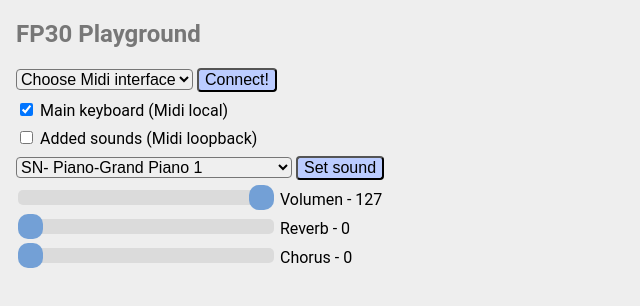
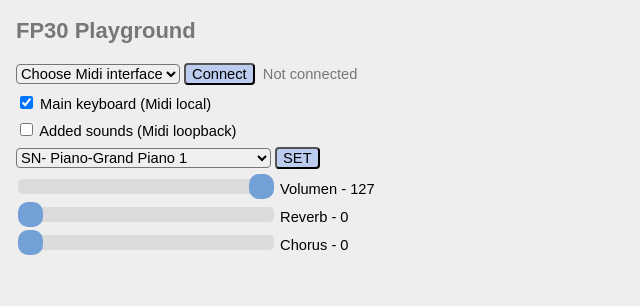
Before and after one commit to JJulio/FP30test, a plain HTML site: page index.html in a window 1280 px wide. Shown: the whole page, without its empty margins (0-640 px from the left). Drawn offline with nearby package versions, Linux system fonts and the light colour scheme.

Commit message:
Update index.html

```diff
--- a/index.html
+++ b/index.html
@@ -9,26 +9,25 @@
 <style>
 
     body{
-	font-family:'Roboto',sans-serif;
-	font-size:12pt;
+	font-family:sans-serif;
+	font-size:11pt;
 	background-color:#eeeeee
 	}
 
 	h2{
-	font-family:'Roboto',sans-serif;
 	color:#777777;
 	margin-left:8px;
 	}
 
 	select{
-	font-size:12pt;
+	font-size:11pt;
 	border-radius: 4px;
 	}
 
 	button{
-	font-size:12pt;
+	font-size:11pt;
 	border-radius: 4px;
-	background-color:#bbccff;
+	background-color:#bbccee;
 	}
 
 	div{
@@ -114,7 +113,7 @@ function selectedSound(){
 	if (midioutput){
 		midioutput.send([0xb0+part,0x00,msb]);  // bank msb
 		midioutput.send([0xb0+part,0x20,lsb]);  // bank lsb
-		midioutput.send([0xc0+part,pc]);        // program change
+		midioutput.send([0xc0+part,pc-1]);        // program change
 		}
 }
 
@@ -162,7 +161,9 @@ function selectedInterface(){
 	if (midiOut[i].name == interfacename){
 		// Connect midioutput
 		midioutput = midiOut[i]
-		alert("Connected to: "+midioutput.name)
+		//alert("Connected to: "+midioutput.name)
+		$("#con").text("Connected!");
+		$("#con").css("color","#008000");
 		break;
 	}
   midiinput = midiIn[selectint.options[selectint.selectedIndex].index-1]
@@ -227,7 +228,8 @@ function setup(){
 	<div><select id="selectInterface">
 	<option>Choose Midi interface</option>
 	</select>
-	<button onclick="selectedInterface()">Connect!</button>
+	<button onclick="selectedInterface()">Connect</button>
+	<label id="con" style="color:#777;">&nbsp;Not connected</label>
 	</div>
 	<div>
 		<input type="checkbox" id="cbox1" checked=true onchange="selectmidilocal(this);"> <label>Main keyboard (Midi local)</label>
@@ -237,7 +239,7 @@ function setup(){
 	</div>
 	<div>
 		<select id="selectSound"></select>
-		<button onclick="selectedSound()">Set sound</button>
+		<button onclick="selectedSound()">SET</button>
 	</div>
 	<div><input type="range" min="0" max="127" value="127" class="slider" id="volumen" oninput="setvolumen(this.value);"><label>&nbsp;Volumen&nbsp;-&nbsp;</label><label id="vol">127</label></div>
 	<div><input type="range" min="0" max="127" value="0" class="slider" id="reverb" oninput="setreverb(this.value);"><label>&nbsp;Reverb&nbsp;-&nbsp;</label><label id="rev">0</label></div>
```
